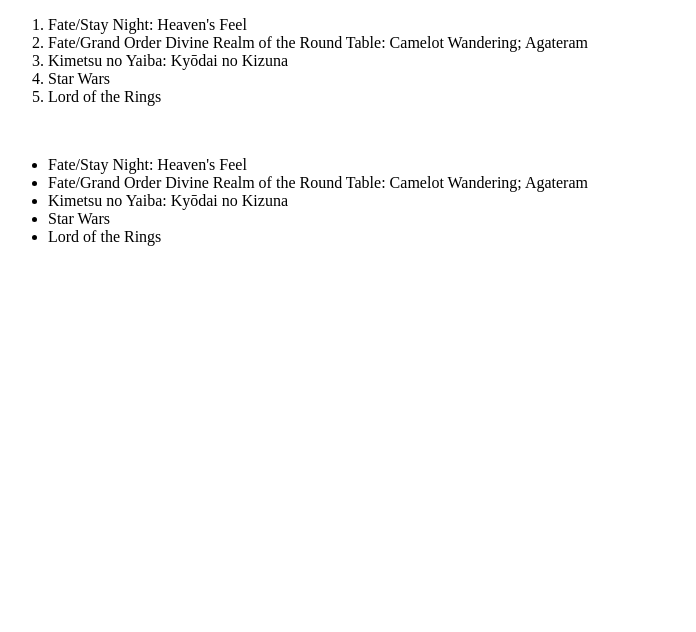
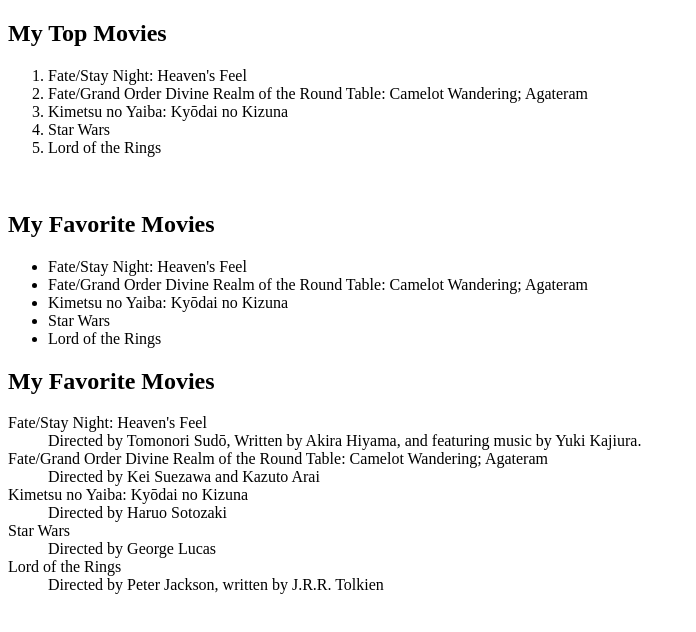
Before and after one commit to Zenox66/Zenox66.github.io, a plain HTML site: page Assignments/My List/index.html in a window 1280 px wide. Shown: the whole page, without its empty margins (0-696 px from the left). Drawn offline with Linux system fonts and the light colour scheme.

Commit message:
Update index.html

```diff
--- a/Assignments/My List/index.html
+++ b/Assignments/My List/index.html
@@ -4,20 +4,35 @@
     <title> My list of favorite movies </title>
   </head>
   <Body>
+   <h2> My Top Movies </h2>
     <ol>
-      <li> Fate/Stay Night: Heaven's Feel </li>
-      <li> Fate/Grand Order Divine Realm of the Round Table: Camelot Wandering; Agateram </li>
-      <li> Kimetsu no Yaiba: Kyōdai no Kizuna </li>
-      <li> Star Wars </li>
-      <li> Lord of the Rings </il>
+      <li>Fate/Stay Night: Heaven's Feel</li>
+      <li>Fate/Grand Order Divine Realm of the Round Table: Camelot Wandering; Agateram</li>
+      <li>Kimetsu no Yaiba: Kyōdai no Kizuna</li>
+      <li>Star Wars</li>
+      <li>Lord of the Rings</il>
     </ol>
     <br />
+   <h2> My Favorite Movies </h2>
     <ul>
-      <li> Fate/Stay Night: Heaven's Feel </li>
-      <li> Fate/Grand Order Divine Realm of the Round Table: Camelot Wandering; Agateram </li>
-      <li> Kimetsu no Yaiba: Kyōdai no Kizuna </li>
-      <li> Star Wars </li>
-      <li> Lord of the Rings </il>
+      <li>Fate/Stay Night: Heaven's Feel</li>
+      <li>Fate/Grand Order Divine Realm of the Round Table: Camelot Wandering; Agateram</li>
+      <li>Kimetsu no Yaiba: Kyōdai no Kizuna</li>
+      <li>Star Wars</li>
+      <li>Lord of the Rings</il>
     </ul>
+   <h2> My Favorite Movies </h2>
+      <dl>
+       <dt>Fate/Stay Night: Heaven's Feel</dt>
+       <dd>Directed by Tomonori Sudō, Written by Akira Hiyama, and featuring music by Yuki Kajiura.</dd>
+       <dt>Fate/Grand Order Divine Realm of the Round Table: Camelot Wandering; Agateram</dt>
+       <dd>Directed by Kei Suezawa and Kazuto Arai</dd>
+       <dt>Kimetsu no Yaiba: Kyōdai no Kizuna</dt>
+       <dd>Directed by Haruo Sotozaki</dd>
+       <dt>Star Wars</dt>
+       <dd>Directed by George Lucas</dd>
+       <dt>Lord of the Rings</dd>
+       <dd>Directed by Peter Jackson, written by J.R.R. Tolkien</dd>
+      </dl>
   </body>
 </html>
```
